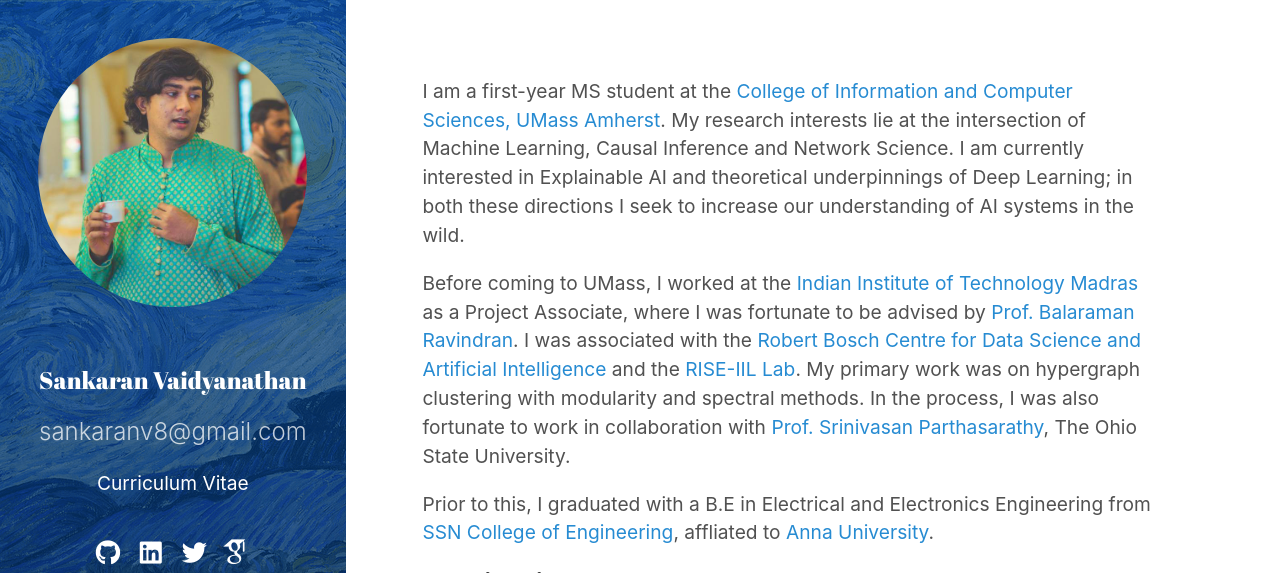
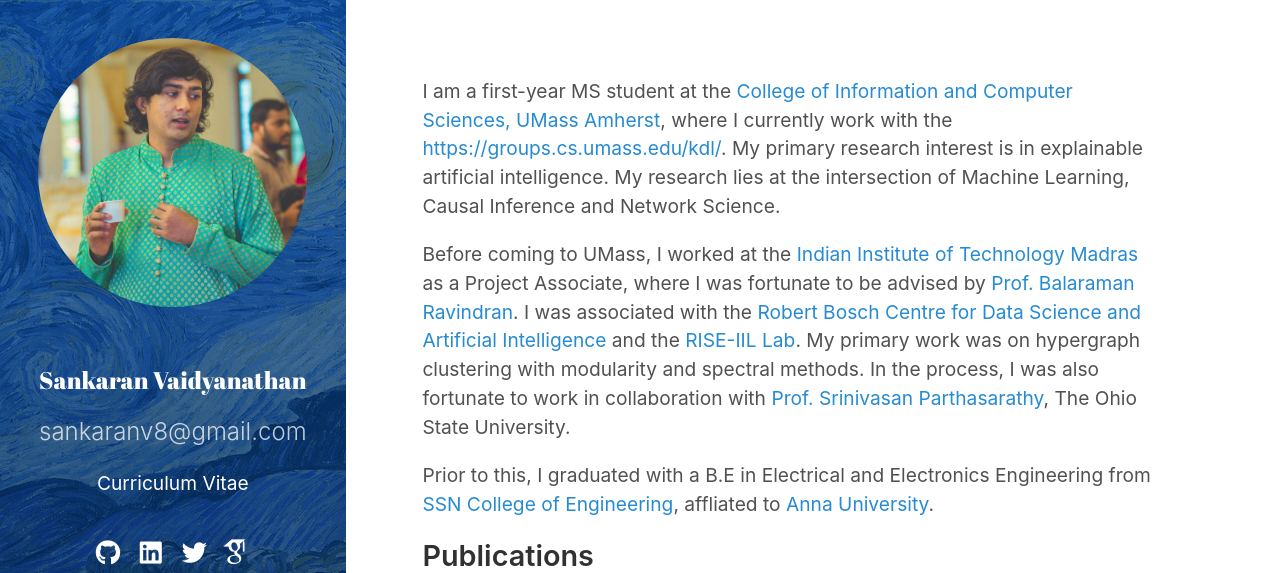
Before and after one commit to sankaranv/sankaranv.github.io, a Jekyll site: the page built from index.md, in a window 1280 px wide, cut to the strip 0-573 px from the top of the page. Built offline with Jekyll 4.4.1, drawn with Linux system fonts in a browser that asks for light colours; nearby versions of some CDN libraries; some web fonts are replaced; the list of posts is cut into pages by our own code.

Commit message:
Update index.md

```diff
--- a/index.md
+++ b/index.md
@@ -4,7 +4,7 @@
 sidebar_link: false
 ---
 
-I am a first-year MS student at the [College of Information and Computer Sciences, UMass Amherst](https://www.cics.umass.edu/). My research interests lie at the intersection of Machine Learning, Causal Inference and Network Science. I am currently interested in Explainable AI and theoretical underpinnings of Deep Learning; in both these directions I seek to increase our understanding of AI systems in the wild.
+I am a first-year MS student at the [College of Information and Computer Sciences, UMass Amherst](https://www.cics.umass.edu/), where I currently work with the [https://groups.cs.umass.edu/kdl/](Knowledge Discovery Lab). My primary research interest is in explainable artificial intelligence. My research lies at the intersection of Machine Learning, Causal Inference and Network Science.
 
 Before coming to UMass, I worked at the [Indian Institute of Technology Madras](https://www.iitm.ac.in/) as a Project Associate, where I was fortunate to be advised by [Prof. Balaraman Ravindran](https://www.cse.iitm.ac.in/~ravi/). I was associated with the [Robert Bosch Centre for Data Science and Artificial Intelligence](https://rbc-dsai.iitm.ac.in/) and the [RISE-IIL Lab](https://rise-iil.github.io). My primary work was on hypergraph clustering with modularity and spectral methods. In the process, I was also fortunate to work in collaboration with [Prof. Srinivasan Parthasarathy](http://web.cse.ohio-state.edu/~parthasarathy.2/), The Ohio State University.
 
```
